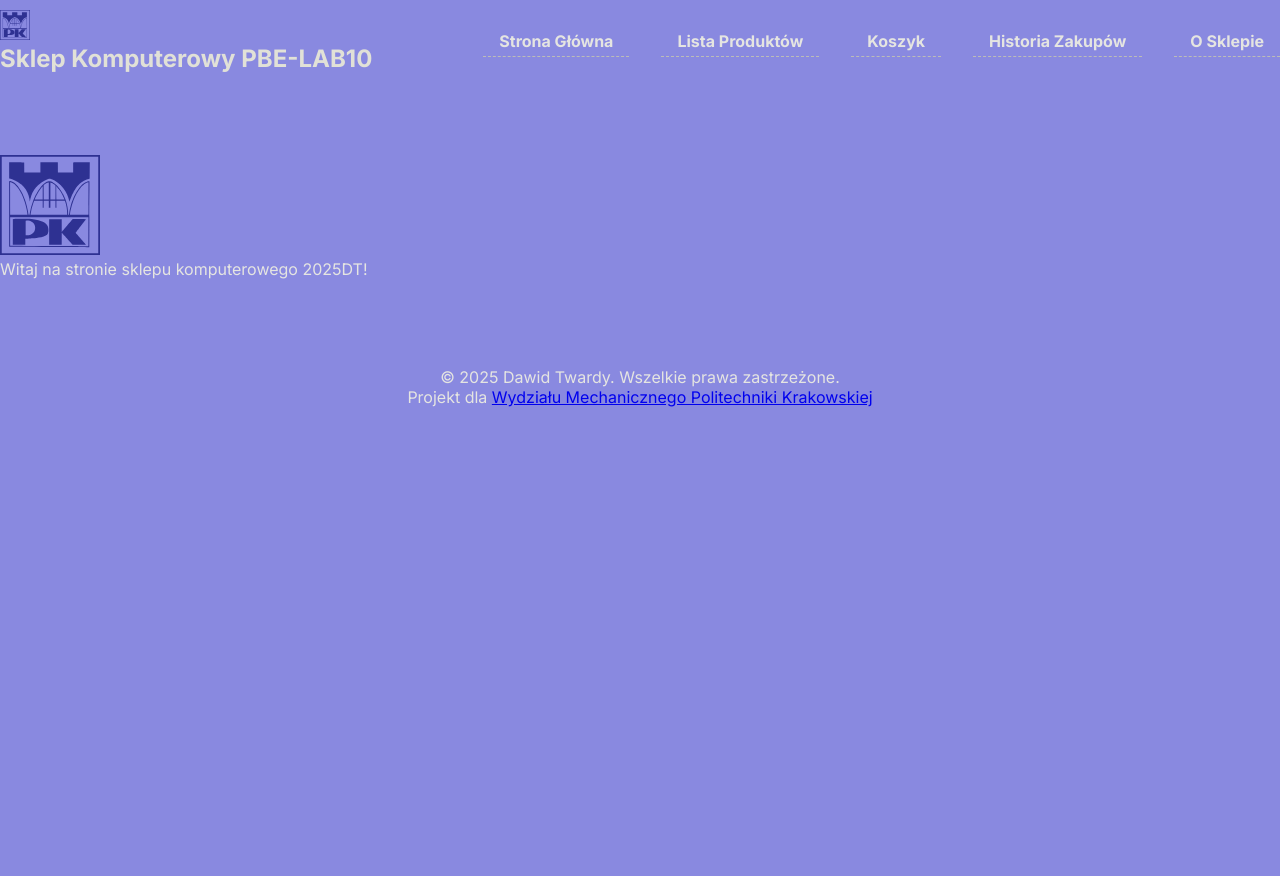
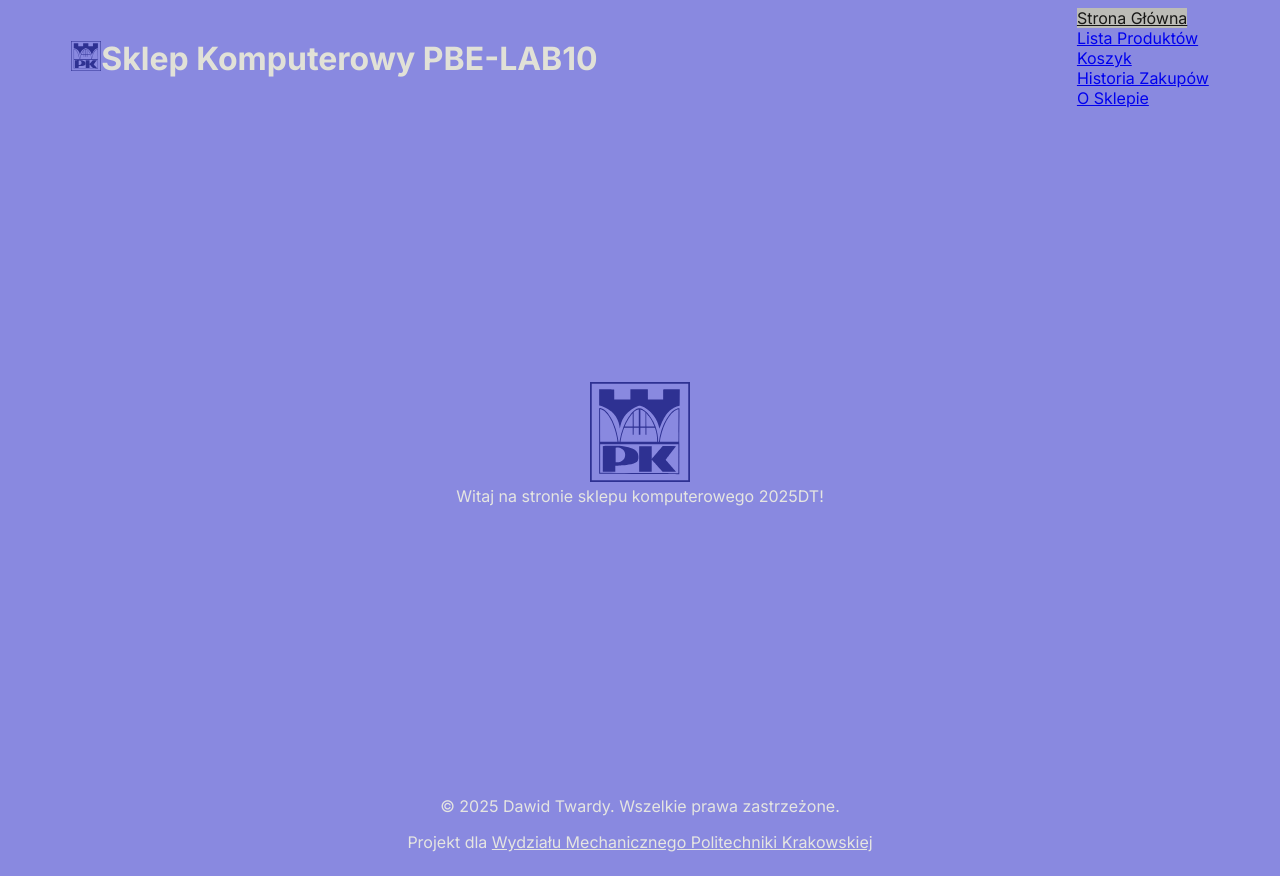
Before and after one commit to DawidTwardy/computer-shop-lab10-dawidtwardy, a Next.js app: page / in a window 1280 px wide. Before the commit the page ends 800 px from the top, so only its background shows below. Built offline with nearby package versions, Linux system fonts and the light colour scheme.

Commit message:
Add files via upload

```diff
--- a/app/global.css
+++ b/app/global.css
@@ -1,4 +1,8 @@
 @import url('https://fonts.googleapis.com/css2?family=Inter:wght@100..900&family=Merriweather:ital,wght@0,300;0,400;0,700;0,900;1,300;1,400;1,700;1,900&display=swap');
+
+@tailwind base;
+@tailwind components;
+@tailwind utilities;
 
 * {
   box-sizing: border-box;
@@ -8,144 +12,14 @@ html {
   font-family: 'Merriweather', serif;
 }
 
-body {
-  margin: 0;
-  background-color: #8989e0;
-  color: #e5e5e1;
-}
-
 ul {
   list-style: none;
   margin: 0;
   padding: 0;
 }
 
-/* ODPOWIEDNIK #page */
-.main-container {
-  width: 90%;
-  max-width: 60rem;
-  margin: 2rem auto;
-  /* Usuwamy dotychczasowe tło i cień, by pasowało do nowego projektu */
-  background-color: transparent;
-  box-shadow: none;
-  min-height: auto;
-  padding: 0; /* Zgodnie z #page */
-}
-
-/* ODPOWIEDNIK #main-header */
-header {
-  display: flex;
-  justify-content: space-between;
-  align-items: center;
-  margin-bottom: 2rem;
-  padding: 10px 0; /* Zachowujemy padding */
-  background-color: transparent; /* Usuwamy kolor tła nagłówka */
-  border-bottom: none;
-  text-align: left;
-}
-
-header h1 {
-  /* ODPOWIEDNIK #logo */
-  font-family: 'Inter', sans-serif;
-  font-size: 1.5rem;
-  border-radius: 1px;
-  color: #e1e1d7; /* Kolor logo */
-  margin: 0;
-}
-
-header h1 a {
-  color: #e1e1d7;
-  text-decoration: none;
-}
-
-/* Stylizacja nawigacji (ul) */
-header nav ul {
-  display: flex;
-  gap: 2rem;
-  font-weight: bold;
-}
-
-header nav ul a {
-  text-decoration: none;
-  color: #e5e5e1;
-  padding: 0.5rem 1rem;
-  border-radius: 4px;
-}
-
-/* Hover i aktywna klasa */
 header nav ul a:hover,
 header nav ul a.active {
   background-color: #bcbcb7;
   color: #181817;
 }
-
-/* Styl dla stopki - dostosowanie do nowego tła */
-footer {
-  text-align: center;
-  padding: 1rem 0;
-  background-color: transparent; /* Zmieniamy na transparentne */
-  color: #e5e5e1;
-  margin-top: 2rem;
-}
-
-footer p {
-  margin: 0;
-}
-
-/* Pozostałe elementy */
-hr {
-  border: 1px solid #bcbcb7;
-  margin: 20px 0;
-}
-
-main {
-  padding: 20px 0;
-}
-
-ul li {
-  padding: 5px 0;
-  border-bottom: 1px dashed #bcbcb7;
-}
-
-.error {
-  text-align: center;
-  margin-top: 3rem;
-}
-/* Stylizacja strony 404 */
-.global-not-found {
-    text-align: center;
-    padding: 50px 0;
-    margin-top: 50px;
-    border: 2px solid #bcbcb7;
-    border-radius: 8px;
-}
-
-.global-not-found h1 {
-    font-size: 2.5rem;
-    color: #e5e5e1; /* Używamy jasnego koloru tła */
-}
-/* Stylizacja strony 404 */
-.global-not-found {
-    text-align: center;
-    padding: 50px 0;
-    margin-top: 50px;
-    border: 2px solid #bcbcb7;
-    border-radius: 8px;
-}
-
-.global-not-found h1 {
-    font-size: 2.5rem;
-    color: #e5e5e1;
-}
-
-/* Styl dla linków w not-found */
-.global-not-found a {
-    color: #e5e5e1; /* Biały/Jasny kolor */
-    text-decoration: underline;
-    font-weight: bold;
-    transition: color 0.3s;
-}
-
-.global-not-found a:hover {
-    color: #bcbcb7; /* Lekkie podświetlenie na hover */
-}
--- a/app/not-found.tsx
+++ b/app/not-found.tsx
@@ -1,13 +1,12 @@
-// app/not-found.tsx
 import Link from 'next/link';
 
 export default function NotFound() {
     return (
-        <main className="global-not-found">
-            <h1>Nie znaleziono strony</h1>
-            <p>Strona, której szukasz, nie istnieje.</p>
+        <main className="text-center p-12 mt-12 border-2 border-[#bcbcb7] rounded-lg bg-white/5 mx-auto max-w-lg">
+            <h1 className="text-3xl text-[#e5e5e1] mb-4">Nie znaleziono strony</h1>
+            <p className="mb-4">Strona, której szukasz, nie istnieje.</p>
             <p>
-                Sprawdź adres URL lub <Link href="/">wróć na stronę główną</Link>.
+                Sprawdź adres URL lub <Link href="/" className="text-[#e5e5e1] underline font-bold hover:text-[#bcbcb7] transition-colors">wróć na stronę główną</Link>.
             </p>
         </main>
     );
--- a/app/page.tsx
+++ b/app/page.tsx
@@ -2,17 +2,17 @@ import Image from "next/image";
 
 export default function Home() {
   return (
-    <div className="flex min-h-screen items-center justify-center bg-zinc-50 font-sans dark:bg-black">
-      <main id="home">
+    <div className="flex flex-col min-h-[calc(100vh-8rem)] items-center justify-center font-sans">
+      <main className="text-center">
         <Image
-          className="logo"
+          className="mb-8"
           src="/politechnika-krakowska-logo.svg"
           alt="Logo Politechniki Krakowskiej"
           width={100}
           height={100}
           priority
         />
-        <div>
+        <div className="text-xl font-merriweather">
           Witaj na stronie sklepu komputerowego 2025DT!
         </div>
         </main>
--- /dev/null
+++ b/app/product-list/@discounts/default.tsx
@@ -0,0 +1,67 @@
+import { getProductsInStock, Product } from '@/lib/products';
+import Image from 'next/image';
+import Link from 'next/link';
+
+// Function to select N random products from a list
+function getRandomProducts(products: Product[], n: number): Product[] {
+    if (products.length <= n) {
+        return products;
+    }
+
+    const shuffled = [...products].sort(() => 0.5 - Math.random());
+    return shuffled.slice(0, n);
+}
+
+// Helper function to get slug from product object
+const getProductSlug = (product: Product) => product.type.toLowerCase().replace(/ /g, '-').replace(/[ęśśćżóął]/g, (match) => {
+    const replacements: { [key: string]: string } = { 'ę': 'e', 'ś': 's', 'ć': 'c', 'ż': 'z', 'ó': 'o', 'ą': 'a', 'ł': 'l' };
+    return replacements[match] || match;
+});
+
+export default function DiscountsDefault() {
+    const productsInStock = getProductsInStock();
+    const discountedProducts = getRandomProducts(productsInStock, 3);
+
+    return (
+        <div className="p-4 bg-white/10 rounded-lg shadow-xl">
+            <h3 className="text-xl font-bold mb-4 border-b pb-2 text-yellow-400">Promocje Dnia (-10%)</h3>
+            <div className="flex flex-col gap-4">
+                {discountedProducts.map((p) => {
+                    const originalPrice = p.price;
+                    const discountedPrice = originalPrice * 0.9;
+                    const slug = getProductSlug(p);
+
+                    return (
+                        <Link
+                            key={p.id}
+                            href={`/product-list/${slug}/${p.id}`}
+                            className="flex items-center gap-3 p-3 bg-white/5 rounded-md hover:bg-white/10 transition-colors"
+                        >
+                            <div className="flex-shrink-0 w-12 h-12 relative">
+                                <Image
+                                    src={`/${p.image}`}
+                                    alt={p.name}
+                                    fill
+                                    style={{ objectFit: 'contain' }}
+                                />
+                            </div>
+                            <div className="flex-grow">
+                                <p className="font-semibold text-sm truncate">{p.name}</p>
+                                <div className="flex items-center text-sm">
+                                    <span className="line-through mr-2 text-red-400">{originalPrice.toFixed(2)} zł</span>
+                                    <span className="font-bold text-green-400">{discountedPrice.toFixed(2)} zł</span>
+                                </div>
+                            </div>
+                        </Link>
+                    );
+                })}
+            </div>
+            {productsInStock.length === 0 && (
+                <p className="text-center text-gray-400">Brak produktów na stanie, brak promocji.</p>
+            )}
+            {discountedProducts.length === 0 && productsInStock.length > 0 && (
+                <p className="text-center text-gray-400">Nie wybrano żadnych produktów do promocji.</p>
+            )}
+        </div>
+    );
+}
--- a/components/Navbar.tsx
+++ b/components/Navbar.tsx
@@ -1,23 +1,23 @@
-import Link from 'next/link';
+import NavLink from '@/components/nav-link';
 
 export default function Navbar() {
     return (
         <nav>
             <ul>
                 <li>
-                    <Link href="/">Strona Główna</Link>
+                    <NavLink href="/">Strona Główna</NavLink>
                 </li>
                 <li>
-                    <Link href="/product-list">Lista Produktów</Link>
+                    <NavLink href="/product-list">Lista Produktów</NavLink>
                 </li>
                 <li>
-                    <Link href="/basket">Koszyk</Link>
+                    <NavLink href="/basket">Koszyk</NavLink>
                 </li>
                 <li>
-                    <Link href="/order-history">Historia Zakupów</Link>
+                    <NavLink href="/order-history">Historia Zakupów</NavLink>
                 </li>
                 <li>
-                    <Link href="/about">O Sklepie</Link>
+                    <NavLink href="/about">O Sklepie</NavLink>
                 </li>
             </ul>
         </nav>
--- /dev/null
+++ b/components/nav-link.tsx
@@ -0,0 +1,17 @@
+"use client";
+import Link from "next/link";
+import { usePathname } from "next/navigation";
+import React from 'react';
+
+export default function NavLink({ href, children }: { href: string; children: React.ReactNode }) {
+    const path = usePathname();
+
+    return (
+        <Link
+            href={href}
+            className={path.startsWith(href) ? "active" : undefined}
+        >
+            {children}
+        </Link>
+    );
+}
--- a/data/products.json
+++ b/data/products.json
@@ -1097,6 +1097,6 @@
     "amount": 10,
     "description": "Ogromna pojemność do przechowywania gier i danych.",
     "date": "2025-09-20T10:00:00Z",
-    "image": "images/products/img-d.jpg"
+    "image": "/img-d.jpg"
   }
 ]
```
